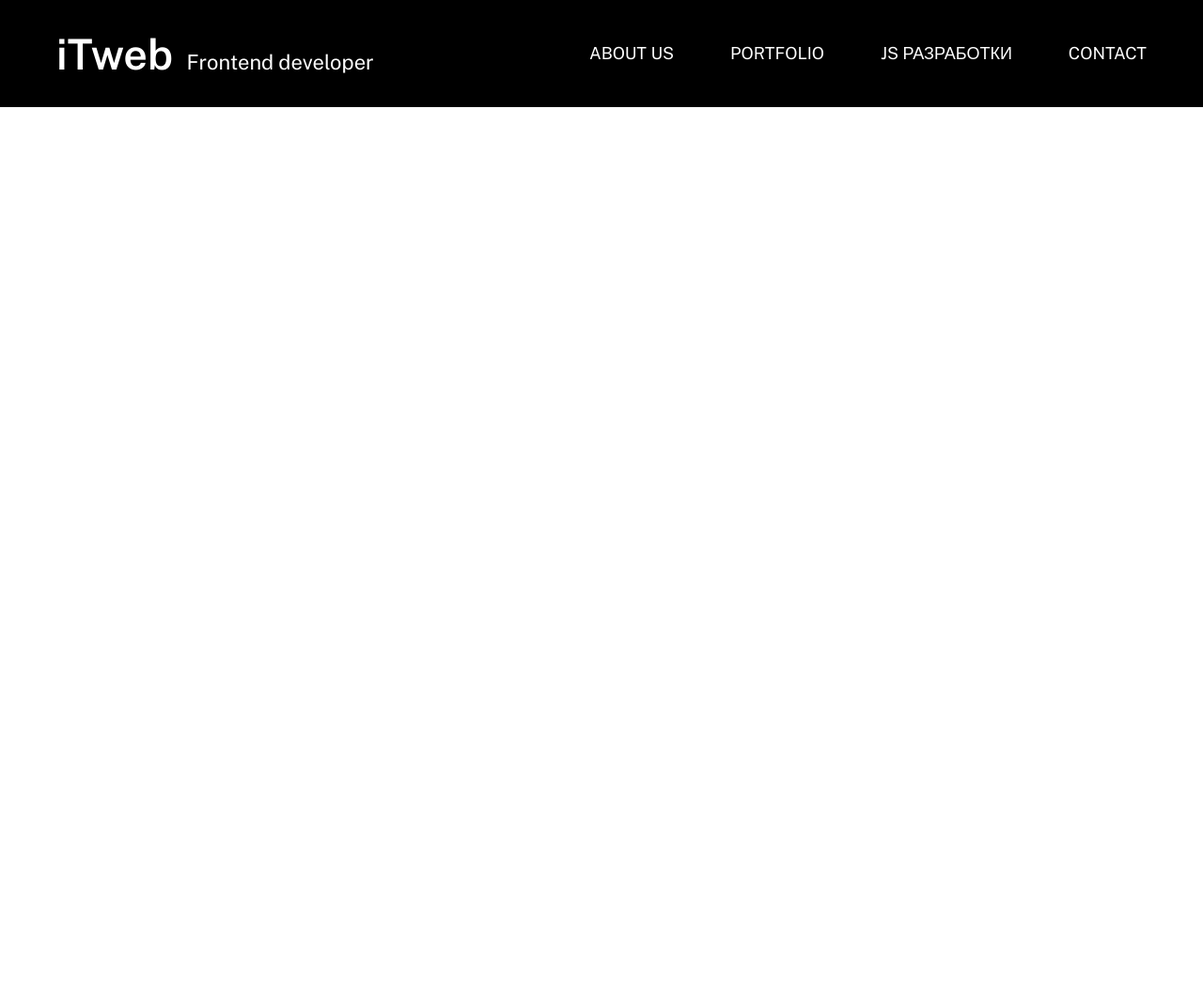
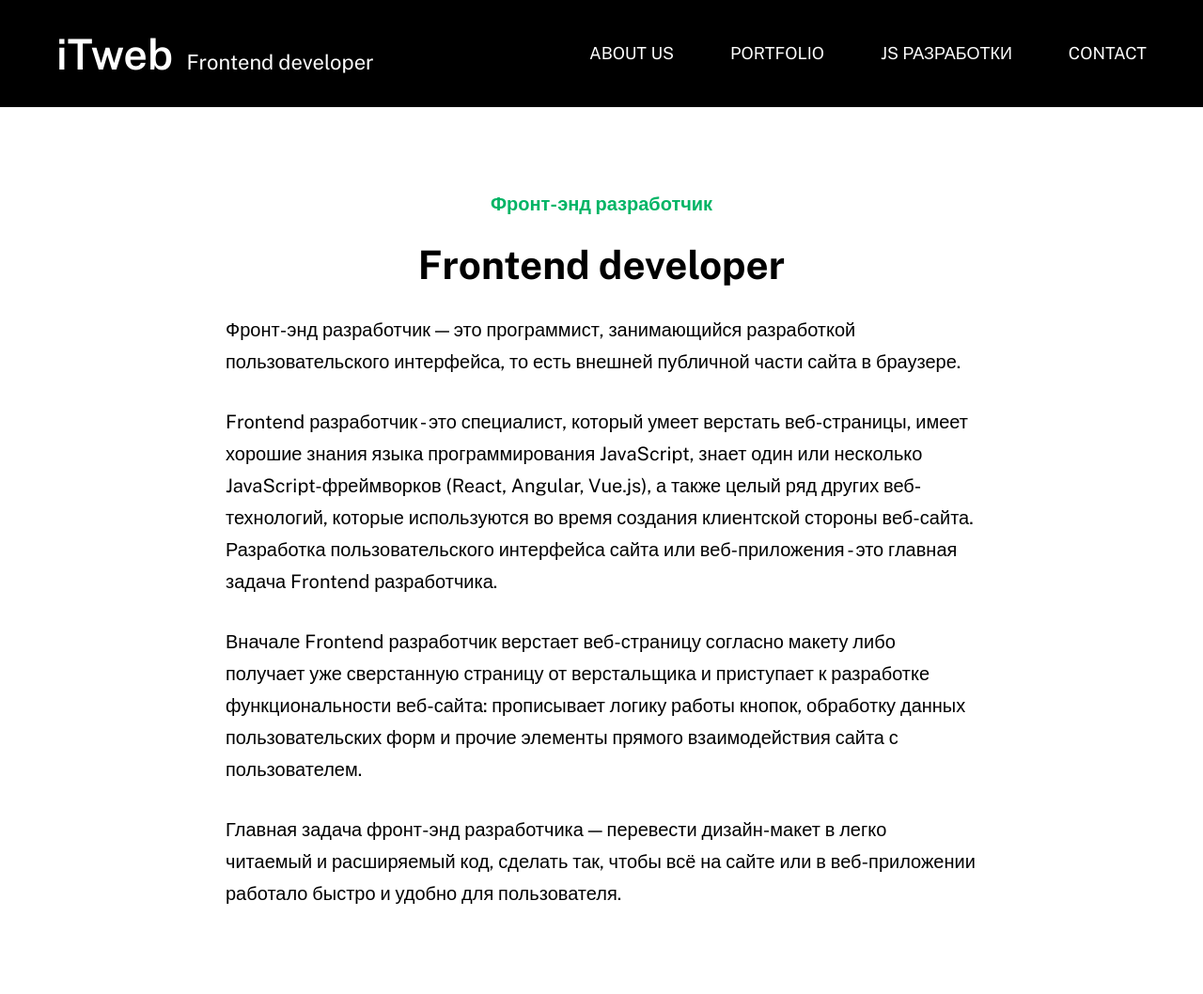
Before and after one commit to Konder1971/iTweb, a PHP site: page / in a window 1280 px wide. Shown: the whole page at 94% size. Before the commit the page ends 114 px from the top, so only its background shows below. Run offline with PHP 8.4, Linux system fonts and the light colour scheme.

Commit message:
jkglkj
lhkh

```diff
--- a/css/style.css
+++ b/css/style.css
@@ -380,7 +380,7 @@ body {
 	}
 	.navigations .dropdown ul li {
 		margin-left: 0;
-		margin-bottom: 35px;
+		margin-bottom: 30px;
 		height: auto;
 		display: block;
 	}
@@ -599,3 +599,64 @@ body {
 }
 /* top stop
 --------------------------------------------------- */
+
+/* block center text start
+--------------------------------------------------- */
+.bct-up {
+	color: #00B465;
+	text-align: center;
+}
+.bct h2 {
+	text-align: center;
+}
+@media (min-width: 768px) {
+	.bct {
+		padding: 0 60px;
+		margin: 86px 0 90px;
+	}
+	.bct-container {
+		margin: 0 auto;
+		max-width: 800px;
+	}
+	.bct-up {
+		font-size: 20px;
+		line-height: 35px;
+		font-weight: 700;
+		margin-bottom: 20px;
+	}
+	.bct h2 {
+		font-size: 42px;
+		line-height: 54px;
+		margin-bottom: 25px;
+	}
+	.bct p {
+		font-size: 20px;
+		line-height: 34px;
+		margin-bottom: 30px;
+	}
+}
+
+@media (max-width: 767.98px) {
+	.bct {
+		padding: 0 16px;
+		margin: 74px 0 70px;
+	}
+	.bct-up {
+		font-size: 14px;
+		line-height: 25px;
+		font-weight: 700;
+		margin-bottom: 10px;
+	}
+	.bct h2 {
+		font-size: 29px;
+		line-height: 33px;
+		margin: 0 auto 20px;
+	}
+	.bct p {
+		font-size: 18px;
+		line-height: 28px;
+		margin: 0 auto 20px;
+	}
+}
+/* block center text stop
+--------------------------------------------------- */
--- a/index.html
+++ b/index.html
@@ -107,6 +107,33 @@
 	</div>
 	<!-- top stop -->
 
+	<!-- block center text start -->
+	<div class="bct">
+		<div class="bct-container">
+			<div class="bct-contasnt">
+				<div class="bct-col">
+					<div class="bct-up">Фронт-энд разработчик</div>
+					<h2>
+						Frontend developer
+					</h2>
+					<p>
+						Фронт-энд разработчик — это программист, занимающийся разработкой пользовательского интерфейса, то есть внешней публичной части сайта в браузере.
+					</p>
+					<p>
+						Frontend разработчик - это специалист, который умеет верстать веб-страницы, имеет хорошие знания языка программирования JavaScript, знает один или несколько JavaScript-фреймворков (React, Angular, Vue.js), а также целый ряд других веб-технологий, которые используются во время создания клиентской стороны веб-сайта. Разработка пользовательского интерфейса сайта или веб-приложения - это главная задача Frontend разработчика.
+					</p>
+					<p>
+						Вначале Frontend разработчик верстает веб-страницу согласно макету либо получает уже сверстанную страницу от верстальщика и приступает к разработке функциональности веб-сайта: прописывает логику работы кнопок, обработку данных пользовательских форм и прочие элементы прямого взаимодействия сайта с пользователем.
+					</p>
+					<p>
+						Главная задача фронт-энд разработчика — перевести дизайн-макет в легко читаемый и расширяемый код, сделать так, чтобы всё на сайте или в веб-приложении работало быстро и удобно для пользователя.
+					</p>
+				</div>
+			</div>
+		</div>
+	</div>
+	<!-- block center text stop -->
+
 
 
 	<script src="js/jquery.min.js"></script>
```
